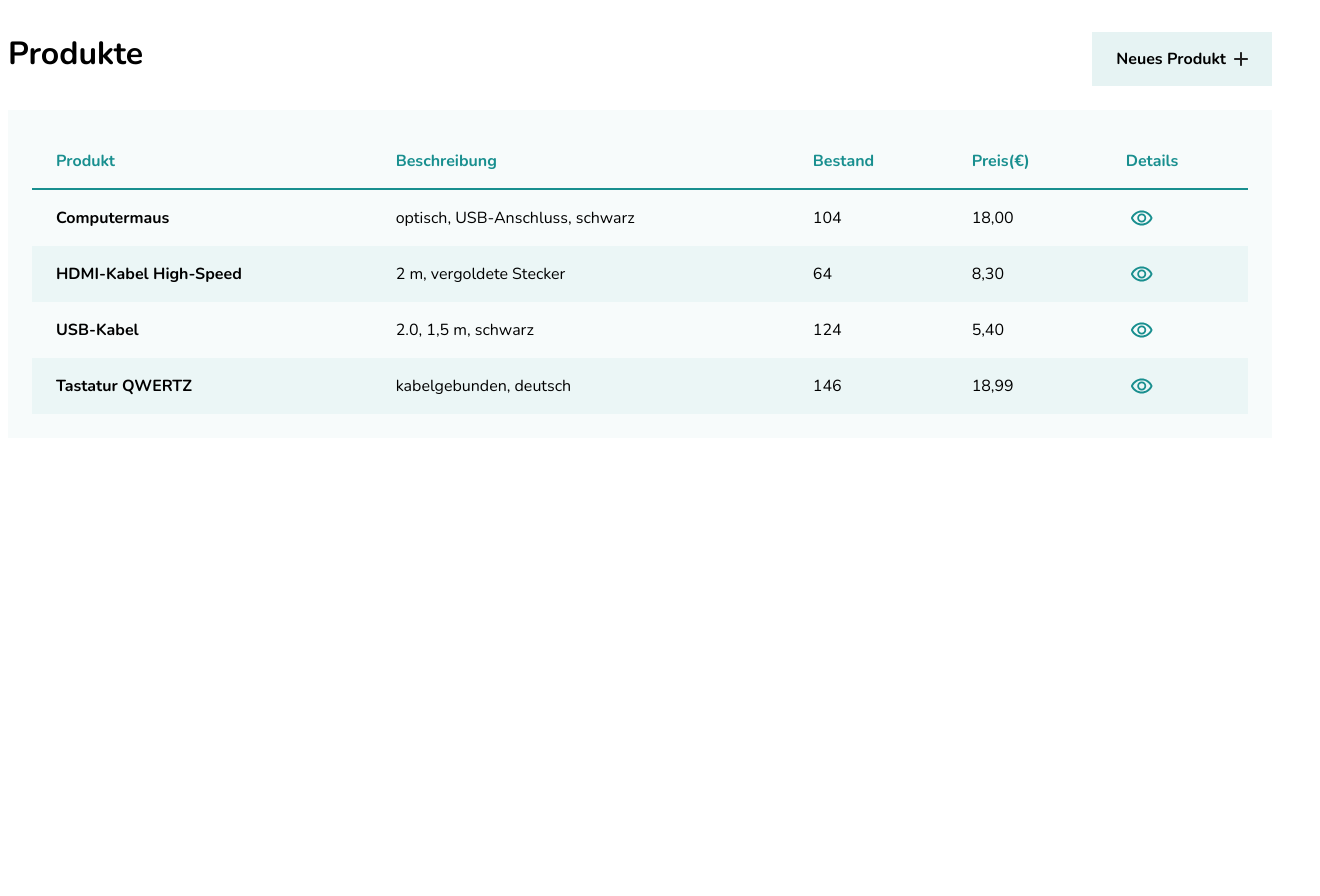
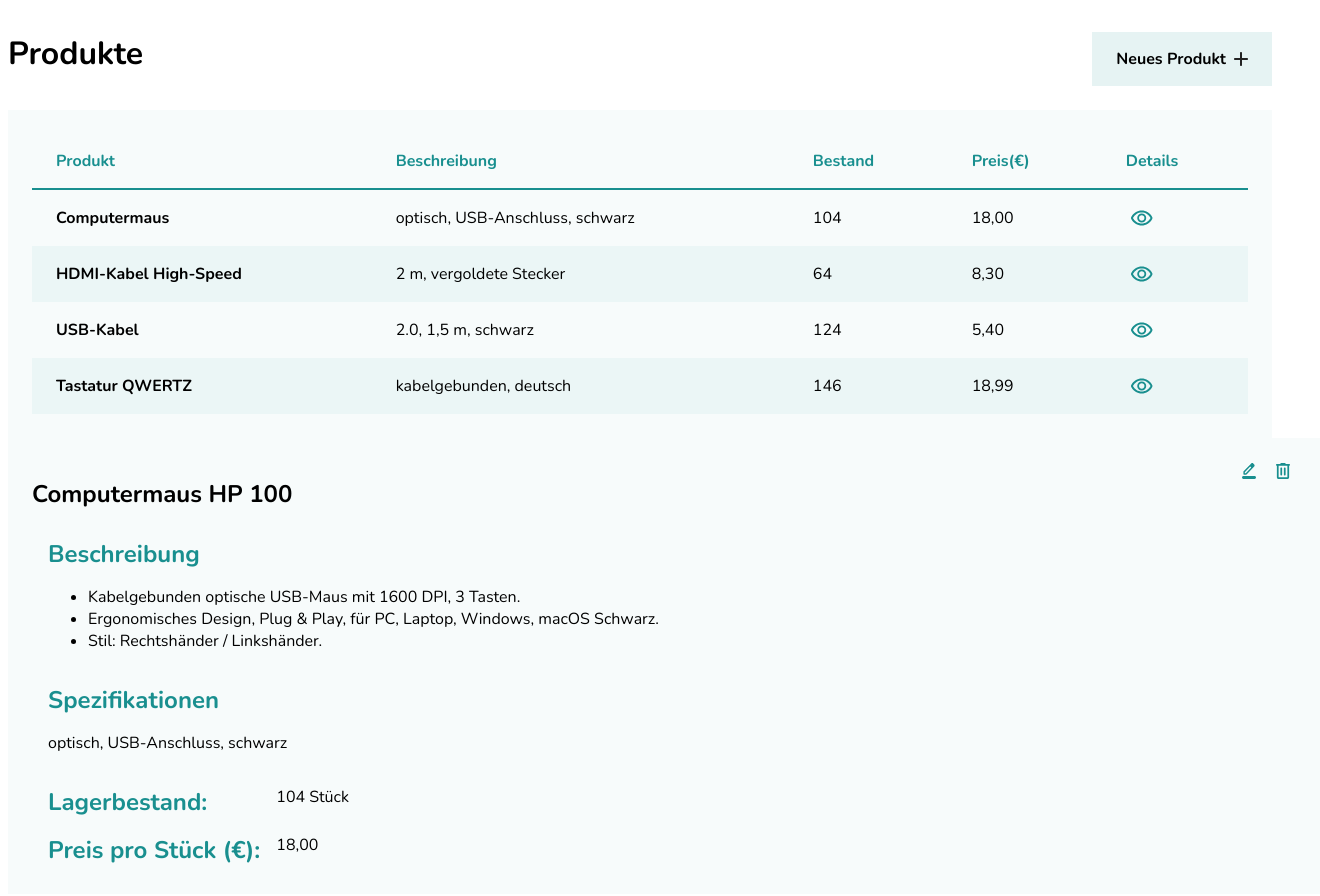
Before and after one commit to DominikKoniorczyk/angular-test, an Angular app in the folder product-list/: page / in a window 1280 px wide. Shown: the top 896 px of the page, 1320 px wide, since content can reach past the window. Before the commit the page ends 800 px from the top, so only its background shows below. Built offline with nearby package versions, Linux system fonts and the light colour scheme.

Commit message:
add default variables

```diff
--- a/product-list/src/app/app.html
+++ b/product-list/src/app/app.html
@@ -1,3 +1,4 @@
 <app-header></app-header>
 <app-product-list></app-product-list>
+<app-product-detail></app-product-detail>
 <router-outlet />
--- a/product-list/src/app/app.ts
+++ b/product-list/src/app/app.ts
@@ -2,10 +2,11 @@
 import { RouterOutlet } from '@angular/router';
 import { Header } from './layout/header/header';
 import { ProductList } from './shared/components/product-list/product-list';
+import { ProductDetail } from './shared/components/product-detail/product-detail';
 
 @Component({
   selector: 'app-root',
-  imports: [RouterOutlet, Header, ProductList],
+  imports: [RouterOutlet, Header, ProductList, ProductDetail],
   templateUrl: './app.html',
   styleUrl: './app.scss'
 })
--- /dev/null
+++ b/product-list/src/app/shared/components/product-detail/product-detail.html
@@ -0,0 +1,33 @@
+<article class="product-detail">
+  <header class="product-detail__header">
+    <h1>Computermaus HP 100</h1>
+    <div>
+      <a class="btn--edit" aria-label="Details editieren"></a>
+      <button class="btn--delete" aria-label="Details löschen"></button>
+    </div>
+  </header>
+  <section aria-labelledby="description">
+    <h2 id="description">Beschreibung</h2>
+    <ul>
+      <li>Kabelgebunden optische USB-Maus mit 1600 DPI, 3 Tasten.</li>
+      <li>Ergonomisches Design, Plug &amp; Play, für PC, Laptop, Windows, macOS Schwarz.</li>
+      <li>Stil: Rechtshänder / Linkshänder.</li>
+    </ul>
+  </section>
+  <section aria-labelledby="specs">
+    <h2 id="specs">Spezifikationen</h2>
+    <p>optisch, USB-Anschluss, schwarz</p>
+  </section>
+  <section>
+    <dl>
+      <dt>Lagerbestand:</dt>
+      <dd>
+        <data value="104">104 Stück</data>
+      </dd>
+      <dt>Preis pro Stück (€):</dt>
+      <dd>
+        <data value="18.00">18,00</data>
+      </dd>
+    </dl>
+  </section>
+</article>
--- /dev/null
+++ b/product-list/src/app/shared/components/product-detail/product-detail.ts
@@ -0,0 +1,17 @@
+import { Component } from '@angular/core';
+
+@Component({
+  selector: 'app-product-detail',
+  imports: [],
+  templateUrl: './product-detail.html',
+  styleUrl: './product-detail.scss',
+})
+export class ProductDetail {
+  detail = {
+    "name": "Gaming Maus",
+    "description": "Eine hochwertige Gaming Maus mit programmierbaren Tasten und RGB-Beleuchtung.",
+    "specs": "- DPI: 16000\n- Gewicht: 120g\n- Anschluss: USB-C\n- Tasten: 8 programmierbare Tasten",
+    "stock": 120,
+    "price": 59.99
+  }
+}
--- a/product-list/src/app/shared/components/product-list/product-list.ts
+++ b/product-list/src/app/shared/components/product-list/product-list.ts
@@ -7,5 +7,13 @@
   styleUrl: './product-list.scss',
 })
 export class ProductList {
-
+  list = [
+    {
+      "name": "Gaming Maus",
+      "description": "Eine hochwertige Gaming Maus mit programmierbaren Tasten und RGB-Beleuchtung.",
+      "specs": "- DPI: 16000\n- Gewicht: 120g\n- Anschluss: USB-C\n- Tasten: 8 programmierbare Tasten",
+      "stock": 120,
+      "price": 59.99
+    }
+  ];
 }
```
Also changed, not shown: product-list/src/app/shared/components/product-detail/product-detail.scss (added).
